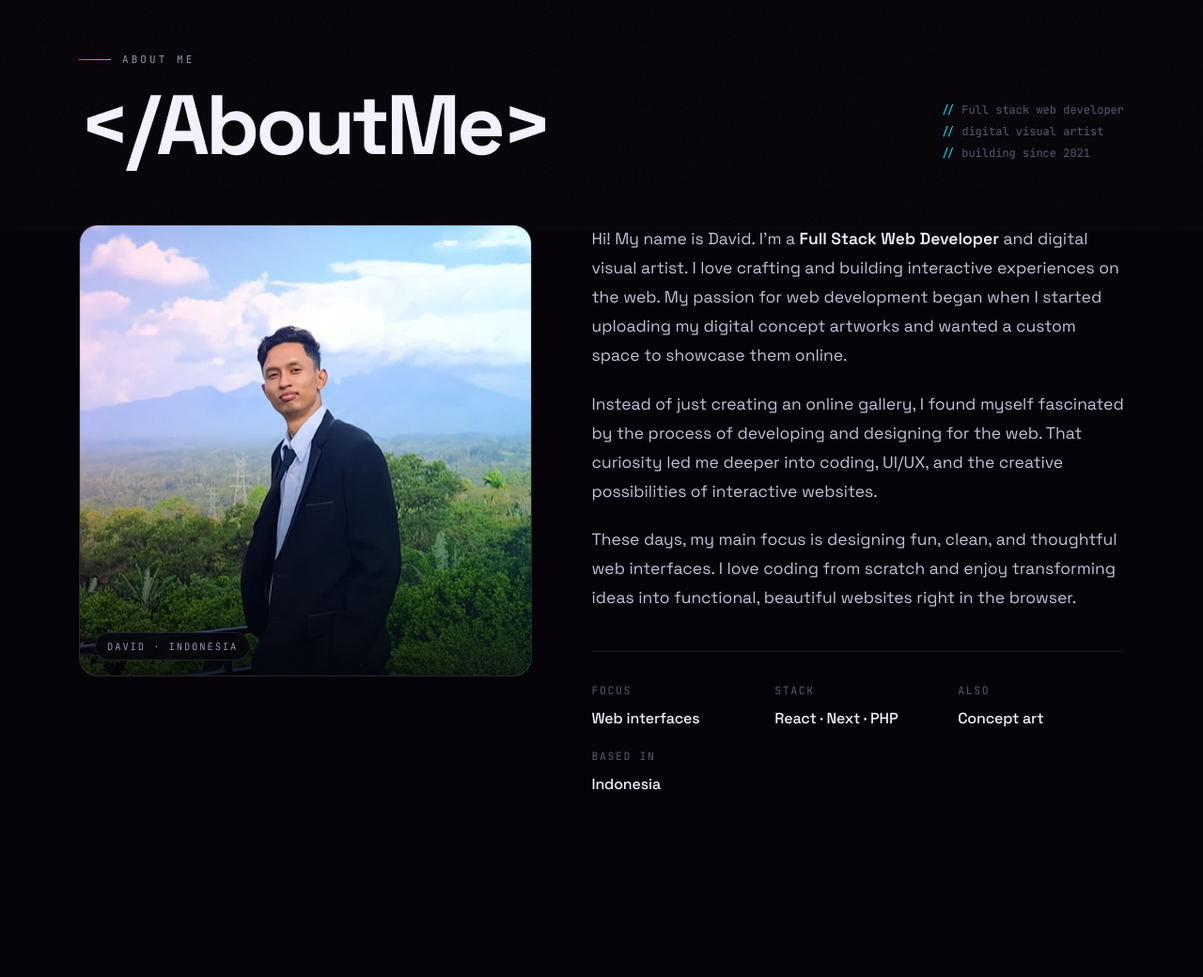
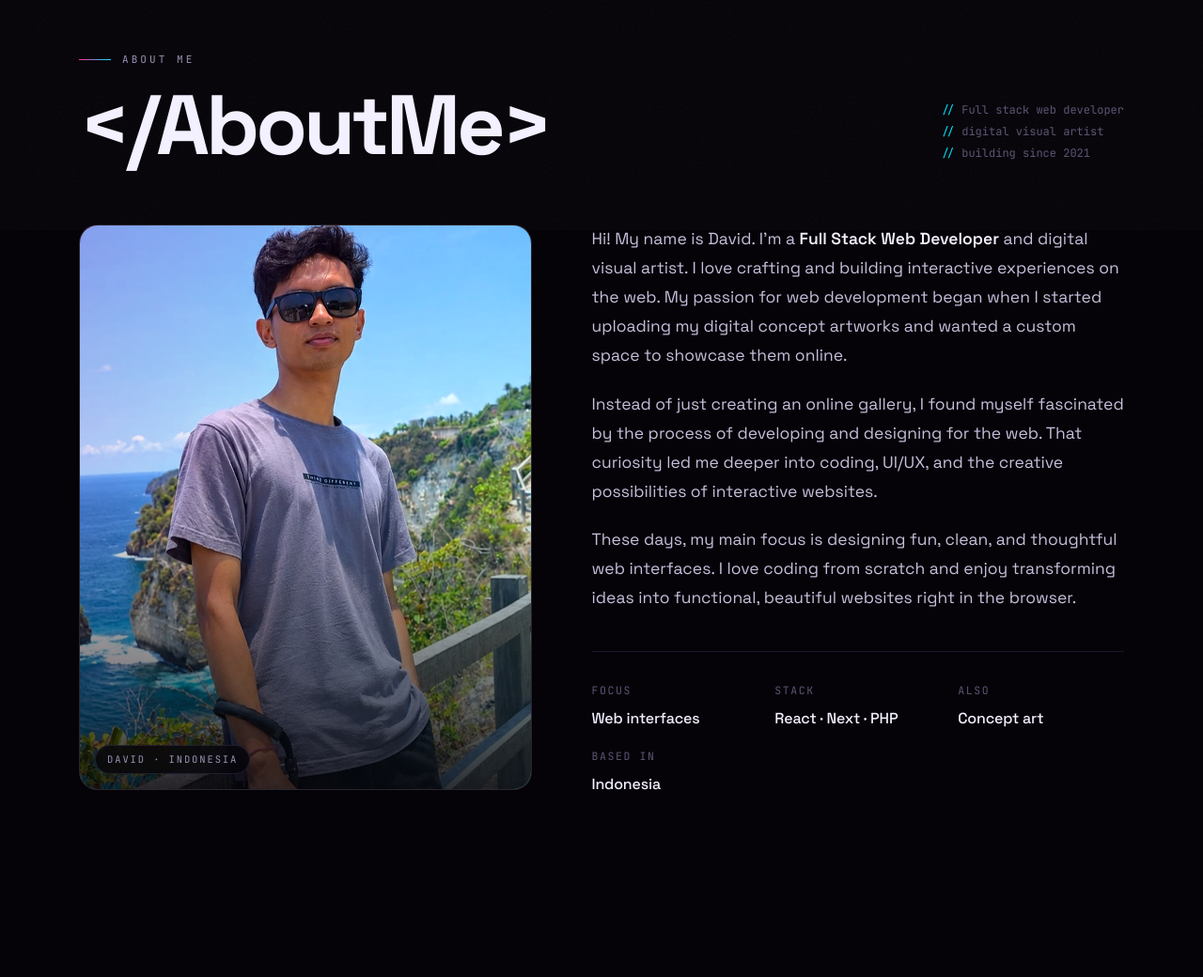
Before and after one commit to davidagusk/davidagusk.github.io, a PHP site: page / in a window 1280 px wide. Shown: the part 963-2003 px from the top of the page at 94% size. Run offline with PHP 8.4, Linux system fonts and the light colour scheme.

Commit message:
Update portrait photo to the new 480x752 shot
The replacement is a tall frame rather than square, so the About media
box is now capped at 4:5 with object-fit cover and the crop biased to
the upper third to keep the face in view. Intrinsic width/height updated
to match the file so the column no longer reserves a square box.

```diff
--- a/assets/css/style.css
+++ b/assets/css/style.css
@@ -781,10 +781,16 @@ ul {
   overflow: hidden;
   border: 1px solid rgba(255, 255, 255, 0.12);
   background: var(--bg-2);
+  /* the portrait is a tall 480x752 frame; cap it so the About column
+     doesn't stretch to 1.5x the height of the copy beside it */
+  aspect-ratio: 4 / 5;
 }
 .about__portrait img {
   width: 100%;
-  height: auto;
+  height: 100%;
+  /* bias the crop upward — the subject stands in the lower two thirds */
+  object-fit: cover;
+  object-position: 50% 32%;
   filter: saturate(1.05) contrast(1.05);
 }
 .about__portrait::after {
--- a/index.html
+++ b/index.html
@@ -257,7 +257,7 @@
 
           <div class="about__grid">
             <div class="about__portrait" data-reveal>
-              <img src="assets/img/davidagusk.webp" alt="Portrait of David Agus Kuncoro, freelance web developer in Indonesia" width="480" height="480" loading="lazy" decoding="async" />
+              <img src="assets/img/davidagusk.webp" alt="Portrait of David Agus Kuncoro, freelance web developer in Indonesia" width="480" height="752" loading="lazy" decoding="async" />
               <span class="about__frame" aria-hidden="true"></span>
               <span class="about__tag">David · Indonesia</span>
             </div>
```
Also changed, not shown: assets/img/davidagusk.webp.
